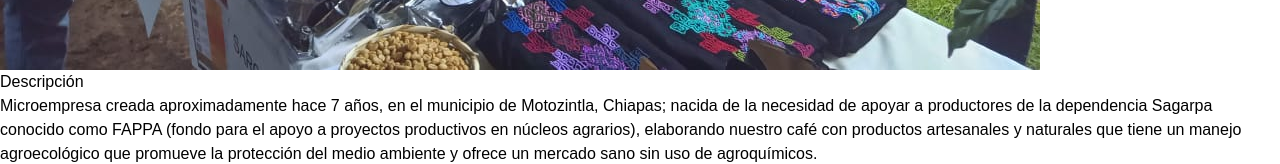
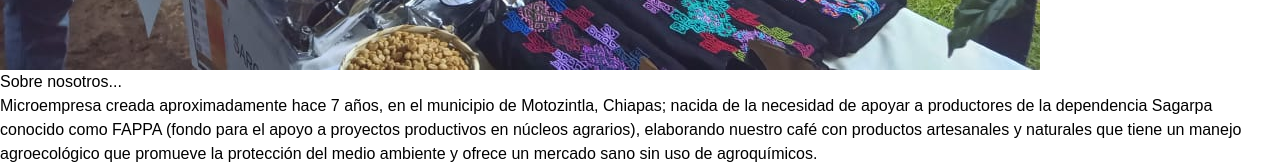
Before and after one commit to vicpoo/FrontendVicPoo, a React (Vite) app: page /Home in a window 1280 px wide. Shown: the part 734-898 px from the top of the page. Built offline with nearby package versions, Linux system fonts and the light colour scheme.

Commit message:
routerAdd

```diff
--- a/package.json
+++ b/package.json
@@ -16,6 +16,7 @@
     "postcss": "^8.4.39",
     "react": "^18.3.1",
     "react-dom": "^18.3.1",
+    "react-router-dom": "^6.24.1",
     "sweetalert2": "^11.12.2"
   },
   "devDependencies": {
--- a/src/App.jsx
+++ b/src/App.jsx
@@ -1,13 +1,17 @@
-import Home from '../src/pages/Home'
+import React from 'react';
+import Home from '../src/pages/Home';
+import { BrowserRouter as Router, Route, Routes } from 'react-router-dom';
 
 function App() {
-
-
   return (
-    <>
-      <Home />
-    </>
-  )
+    <Router>
+      <main>
+        <Routes>
+          <Route path='/Home' element={<Home />} />
+        </Routes>
+      </main>
+    </Router>
+  );
 }
 
-export default App
+export default App;
--- a/src/components/molecules/Navbar.jsx
+++ b/src/components/molecules/Navbar.jsx
@@ -8,7 +8,7 @@
       html: `
       <p>Teléfono:9613147534</p>
       <p>romeo5919@hotmail.com</p>
-    `,
+       `,
       imageUrl: "public/Imagenes/Logo.jpeg",
       imageWidth: 400,
       imageHeight: 300,
--- a/src/components/organisms/Menu.jsx
+++ b/src/components/organisms/Menu.jsx
@@ -10,7 +10,7 @@
     <div className="bg-gray-100">
       <Navbar />
       <ContentSection id="topImage" topImage="public/Imagenes/Romeo.jpeg">
-      <ContentSection id="descripcion" title="Descripción">
+      <ContentSection id="descripcion" title="Sobre nosotros...">
       <Text className="text-3xl mb-8" > Microempresa creada aproximadamente hace 7 años, en el municipio
 de Motozintla, Chiapas; nacida de la necesidad de apoyar a productores de la dependencia Sagarpa conocido como FAPPA (fondo para el apoyo
   a proyectos productivos en núcleos agrarios), elaborando nuestro café con productos artesanales y naturales que tiene un manejo agroecológico que promueve la protección del medio ambiente y ofrece un
```
Also changed, not shown: 1 other file (tests, documents, lock files or other folders).
